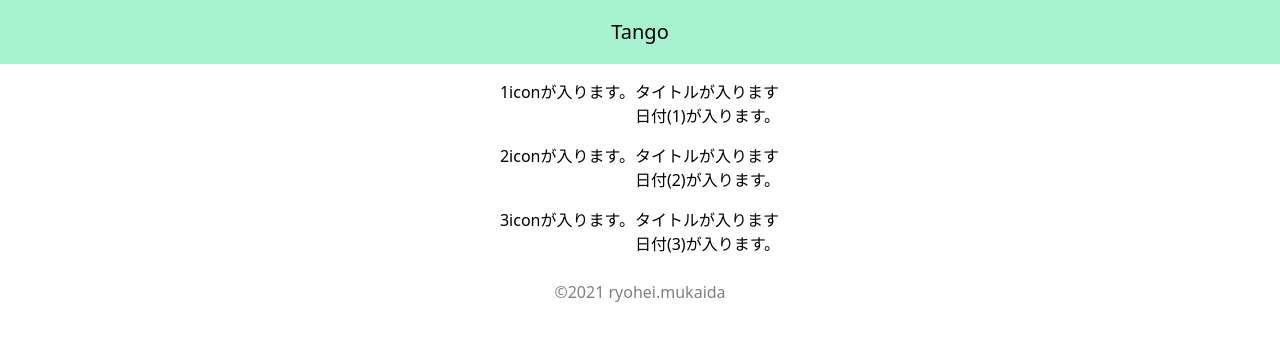
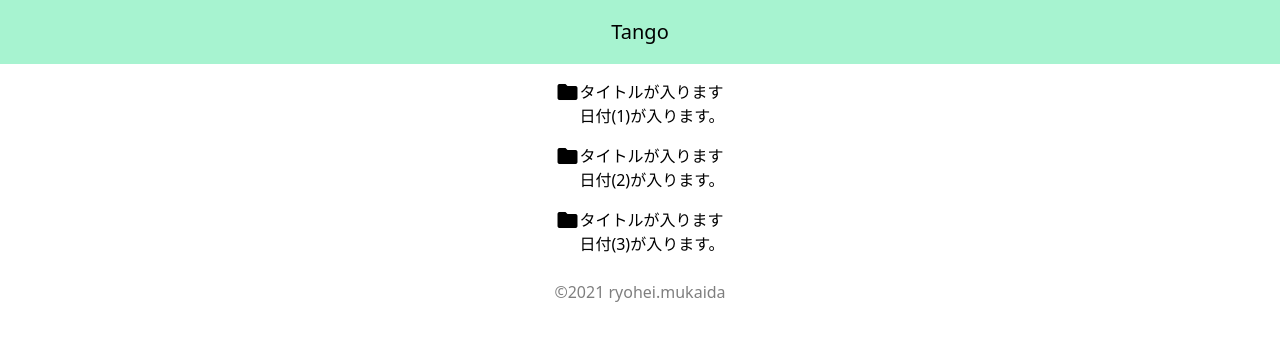
Before and after one commit to mukaida-r/Tango, a Nuxt app: page / in a window 1280 px wide. Shown: the top 340 px of the page. Built offline with nearby package versions, Linux system fonts and the light colour scheme; what vue-js-modal would draw is missing.

Commit message:
feat(wordItemRow):フォルダーアイコン追加

```diff
--- a/components/WordItemRow.vue
+++ b/components/WordItemRow.vue
@@ -2,7 +2,7 @@
   <div>
     <NuxtLink v-bind:to="{name:'word',query:{id:item}}" v-for="item of items" :key="item" class="flex justify-center mt-4 mb-4">
       <div class="folser-icon">
-        <p>{{ item.icon }}</p>
+        <span class="material-icons">folder</span>
       </div>
       <div class="MultilineRowMetadataStructure-rightChildren">
         <p>{{ item.title }}</p>
@@ -18,17 +18,14 @@
       return {
         items: [
           {
-            icon: "1iconが入ります。" ,
             title: "タイトルが入ります",
             date: "日付(1)が入ります。"
           },
           {
-            icon: "2iconが入ります。" ,
             title: "タイトルが入ります",
             date: "日付(2)が入ります。"
           },
           {
-            icon: "3iconが入ります。" ,
             title: "タイトルが入ります",
             date: "日付(3)が入ります。"
           }
```
